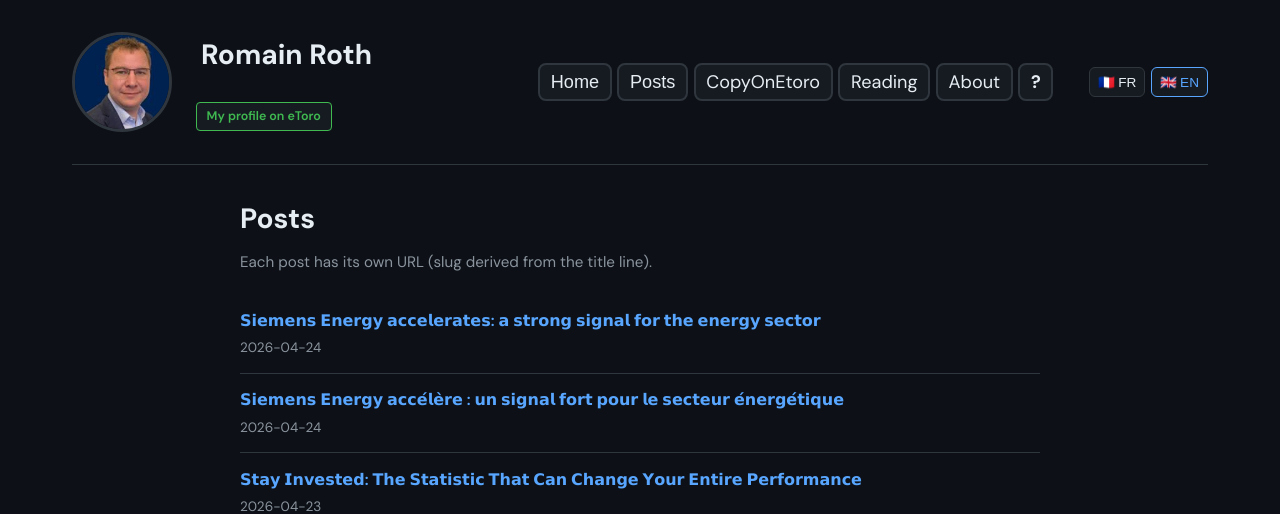
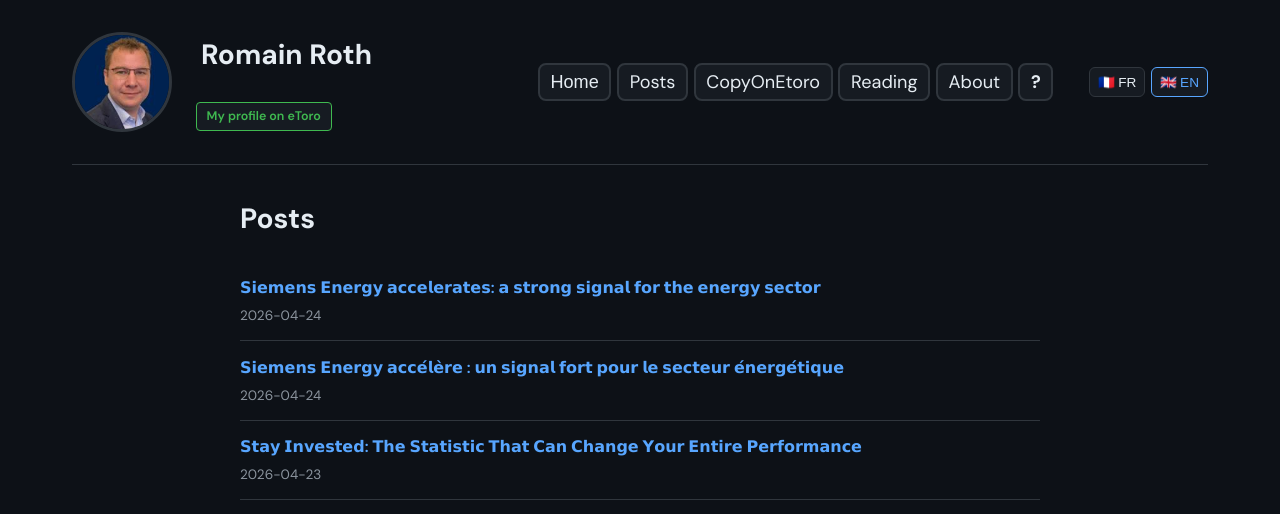
Before and after one commit to RomainR99/etoro_interface, a Flask app: page /posts in a window 1280 px wide. Shown: the top 514 px of the page. Run offline with Flask 3, Linux system fonts and the light colour scheme; data that the repository does not hold is empty; some libraries are stand-ins or nearby versions.

Commit message:
nav: Posts links to /posts; trim posts index intro copy

```diff
--- a/templates/partials/site_header.html
+++ b/templates/partials/site_header.html
@@ -27,7 +27,7 @@
                 </button>
                 <nav id="headerNavMenu" class="header-nav-menu" role="navigation" aria-label="Main">
                     <button type="button" id="navHomeBtn" class="lang-btn nav-header-btn" title="Top of page">Home</button>
-                    <button type="button" id="navPostsBtn" class="lang-btn nav-header-btn" title="Posts section">Posts</button>
+                    <a href="{{ url_for('page_posts_index') }}" id="navPostsBtn" class="lang-btn nav-header-btn" title="All posts">Posts</a>
                     <a href="/copy-on-etoro" id="navCopyEtoroBtn" class="lang-btn nav-header-btn" title="Copy trading on eToro">CopyOnEtoro</a>
                     <a href="/reading" id="navReadingBtn" class="lang-btn nav-header-btn" title="Recommended reading">Reading</a>
                     <a href="/about" id="navAboutBtn" class="lang-btn nav-header-btn" title="About Romain Roth">About</a>
--- a/templates/partials/site_layout_script.html
+++ b/templates/partials/site_layout_script.html
@@ -125,7 +125,6 @@
 
             (function () {
                 var navHomeBtn = document.getElementById("navHomeBtn");
-                var navPostsBtn = document.getElementById("navPostsBtn");
                 var headerNavMenu = document.getElementById("headerNavMenu");
                 var headerNavToggle = document.getElementById("headerNavToggle");
                 function closeHeaderNavMenu() {
@@ -151,18 +150,6 @@
                 var headerHomeHit = document.getElementById("headerHomeHit");
                 if (headerHomeHit) {
                     headerHomeHit.addEventListener("click", goHomeLikeNav);
-                }
-                if (navPostsBtn) {
-                    navPostsBtn.addEventListener("click", function () {
-                        closeHeaderNavMenu();
-                        if (isHomePath()) {
-                            var section = document.getElementById("section-posts");
-                            if (section) section.scrollIntoView({ behavior: "smooth", block: "start" });
-                            else window.location.href = "/#section-posts";
-                        } else {
-                            window.location.href = "/#section-posts";
-                        }
-                    });
                 }
                 if (headerNavMenu) {
                     headerNavMenu.querySelectorAll("a").forEach(function (a) {
--- a/templates/posts_index.html
+++ b/templates/posts_index.html
@@ -17,13 +17,8 @@
         }
         .posts-index-main > h1 {
             font-size: 1.75rem;
-            margin-bottom: 0.5rem;
+            margin-bottom: 1.25rem;
             font-weight: 700;
-        }
-        .posts-index-lead {
-            color: var(--muted);
-            font-size: 0.95rem;
-            margin-bottom: 1.25rem;
         }
         .posts-index-list {
             list-style: none;
@@ -61,8 +56,6 @@
         <div id="postsIndexPageRoot" class="posts-index-main">
             <h1 class="show-fr">Publications</h1>
             <h1 class="show-en">Posts</h1>
-            <p class="posts-index-lead show-fr">Chaque publication a sa propre adresse (slug basé sur le titre).</p>
-            <p class="posts-index-lead show-en">Each post has its own URL (slug derived from the title line).</p>
             {% if posts %}
             <ul class="posts-index-list">
                 {% for p in posts %}
```
Also changed, not shown: templates/profile.html (+0 -8 lines).
